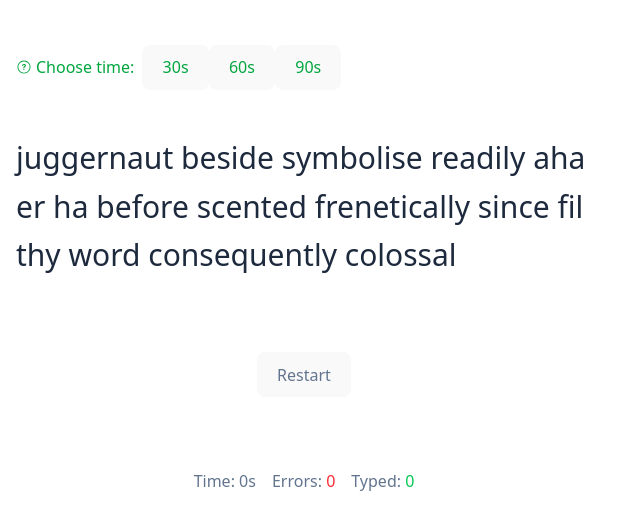
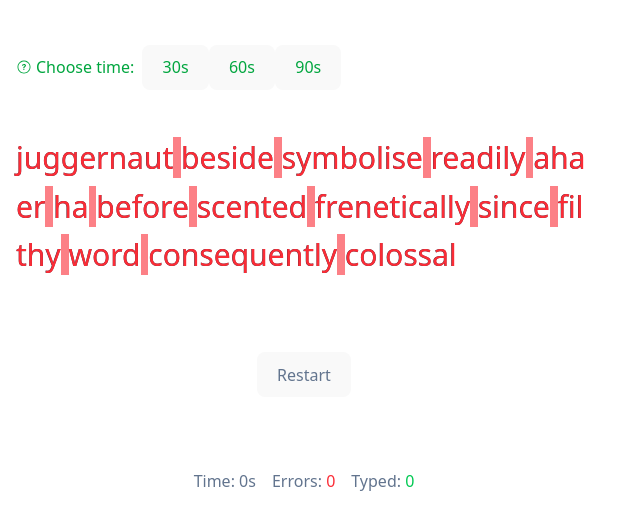
Before and after one commit to LuvsicptZ/KeyMotion, a React (Vite) app: page / in a window 1280 px wide. Shown: the part 191-720 px from the top of the page, without its empty margins (0-640 px from the left). Built offline with nearby package versions, Linux system fonts and the light colour scheme; no server answers.

Commit message:
feat: add UserTypings component

```diff
--- a/src/App.tsx
+++ b/src/App.tsx
@@ -4,6 +4,7 @@ import useEngine from "./hooks/useEngine"
 import TimeSelecter from "./components/TimeSelecter"
 import GenerateWords from "./components/GenerateWords"
 import { useState } from "react"
+import UserTypings from "./components/UserTypings";
 
 
 const WordsContainer = ({ children }: { children: React.ReactNode }) => {
@@ -34,6 +35,7 @@ const App = () => {
 
       <WordsContainer>
         <GenerateWords words={words} />
+        <UserTypings className="absolute inset-0" userTypings={typed} words={words} />
       </WordsContainer>
 
       <RestartButton
--- /dev/null
+++ b/src/components/UserTypings.tsx
@@ -0,0 +1,41 @@
+const Character = ({ actual, expected }: { actual: string; expected: string }) => {
+    const isCorrect = actual === expected
+    const isWhiteSpace = expected === " "
+
+    const getClassName = () => {
+        if (!isCorrect && !isWhiteSpace) return "text-red-500"
+        if (isCorrect && !isWhiteSpace) return "text-green-500"
+        if (!isCorrect && isWhiteSpace) return "bg-red-500/60"
+        return ""
+    }
+
+    return (
+        <span className={getClassName()}>
+            {expected}
+        </span>
+    )
+}
+
+const UserTypings = ({
+    userTypings,
+    words,
+    className,
+}: {
+    userTypings: string
+    words: string
+    className?: string
+}) => {
+    return (
+        <div className={className}>
+            {words.split("").map((char, index) => (
+                <Character
+                    key={index}
+                    actual={userTypings[index] || ""}
+                    expected={char}
+                />
+            ))}
+        </div>
+    )
+}
+
+export default UserTypings
```
